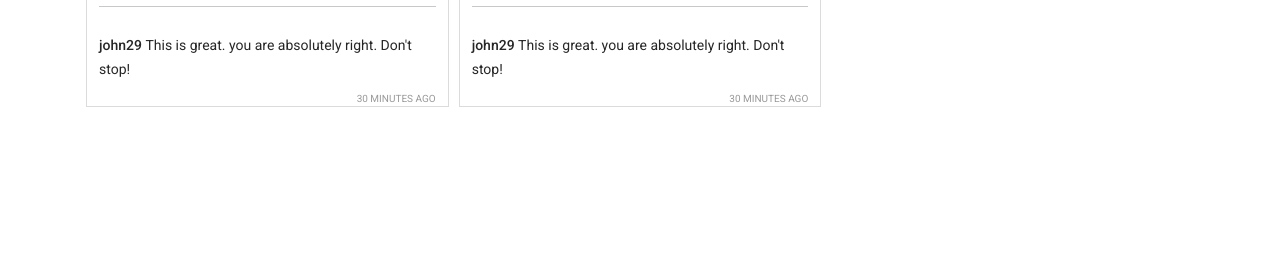
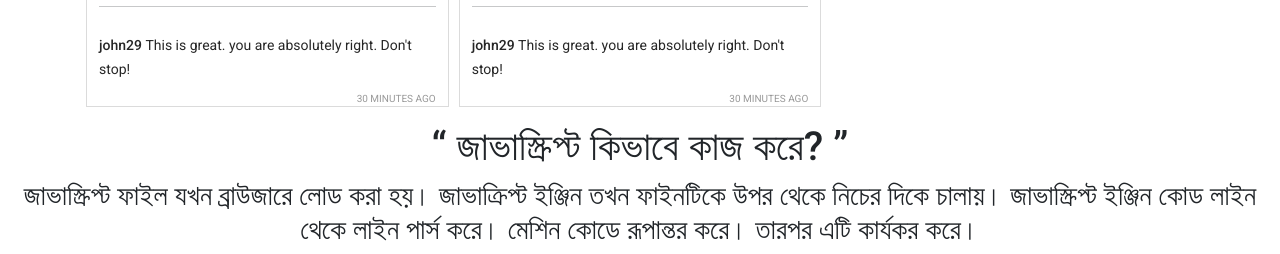
Before and after one commit to Parvez089/new-aassigement, a plain HTML site: page index.html in a window 1280 px wide. Shown: the part 1425-1679 px from the top of the page. Before the commit the page ends 1548 px from the top, so only its background shows below. Drawn offline with nearby package versions, Linux system fonts and the light colour scheme.

Commit message:
last commit

```diff
--- a/index.html
+++ b/index.html
@@ -77,6 +77,19 @@
                 <h1>Reported posts</h1>
             </div>
         </main>
+
+        <section>
+            <h1 class="text-center">
+                <q>
+                জাভাস্ক্রিপ্ট কিভাবে কাজ করে?
+            </q>
+            </h1>
+
+            <h3 class="text-center">
+
+জাভাস্ক্রিপ্ট ফাইল যখন ব্রাউজারে লোড করা হয়। জাভাক্রিপ্ট ইঞ্জিন তখন ফাইনটিকে উপর থেকে নিচের দিকে চালায়। জাভাস্ক্রিপ্ট ইঞ্জিন কোড লাইন থেকে লাইন পার্স করে। মেশিন কোডে রূপান্তর করে। তারপর এটি কার্যকর করে।
+            </h3>
+        </section>
         <footer></footer>
 
         <!-- add javascript  file  -->
```
